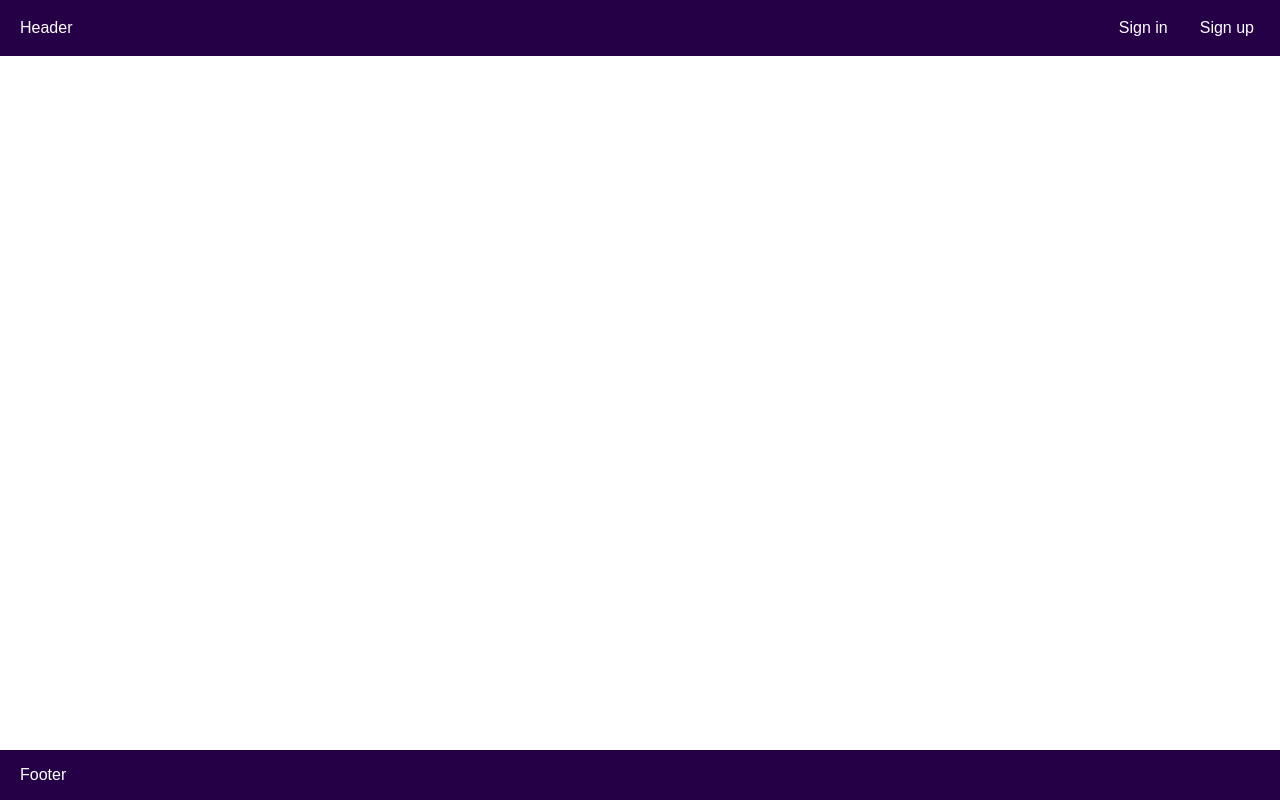
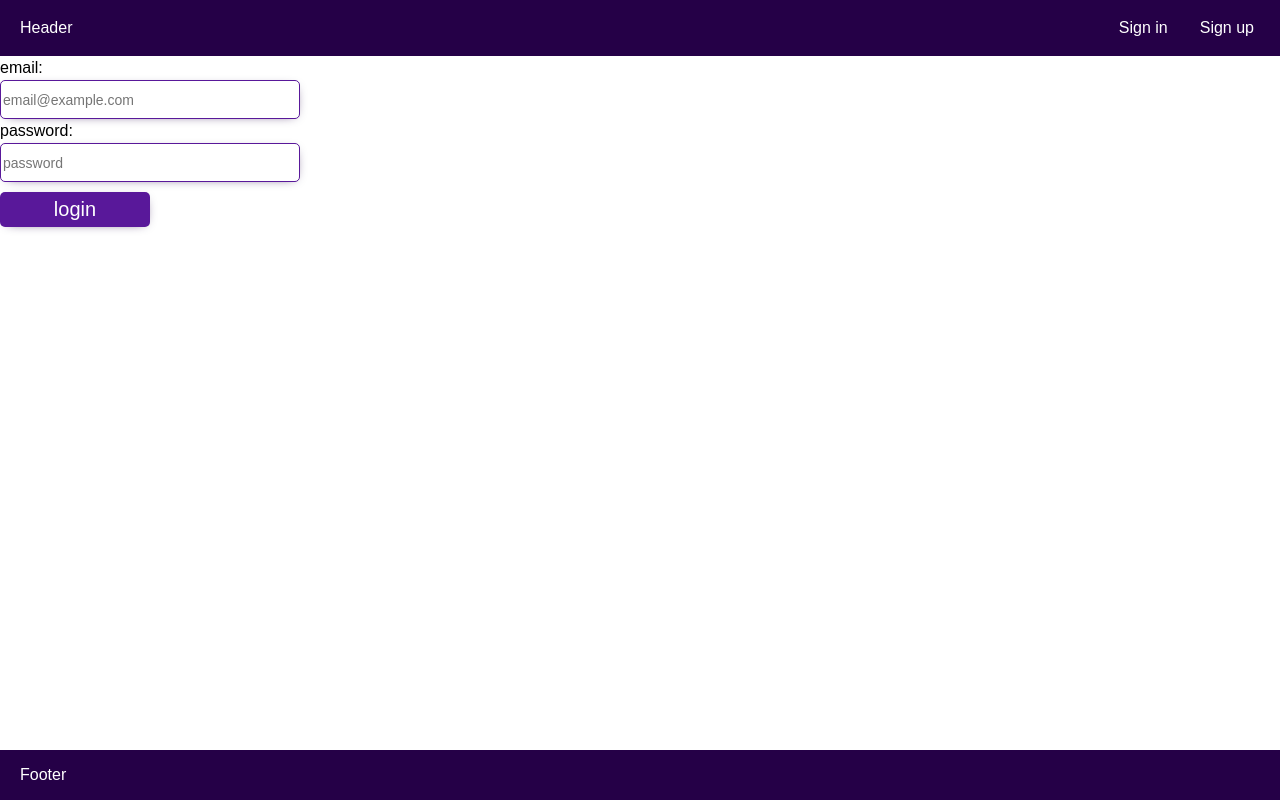
Before and after one commit to potworzy/angular-front-g, an Angular app: page /login in a window 1280 px wide. Built offline with nearby package versions, Linux system fonts and the light colour scheme.

Commit message:
poprawki do wyświetlania logowania/rejestracji

```diff
--- a/src/app/app-routing.module.ts
+++ b/src/app/app-routing.module.ts
@@ -1,11 +1,12 @@
 import { NgModule } from '@angular/core';
 import { RouterModule, Routes } from '@angular/router';
+import { AuthGuard } from './auth/auth.guard';
 import { GameBoardComponent } from './components/game-board/game-board.component';
 import { LoginComponent } from './components/login/login.component';
 
 const routes: Routes = [
   { path: 'login', component: LoginComponent },
-  { path: 'game', component: GameBoardComponent },
+  { path: 'game', component: GameBoardComponent, canActivate: [AuthGuard] },
 ];
 
 @NgModule({
--- a/src/app/components/game-board/game-board.component.ts
+++ b/src/app/components/game-board/game-board.component.ts
@@ -1,4 +1,4 @@
-import { Component } from '@angular/core';
+import { Component, OnInit } from '@angular/core';
 import { Observable, tap } from 'rxjs';
 import { GameService } from '../../game/game.service';
 
@@ -7,10 +7,12 @@ import { GameService } from '../../game/game.service';
   templateUrl: './game-board.component.html',
   styleUrls: ['./game-board.component.scss']
 })
-export class GameBoardComponent {
+export class GameBoardComponent implements OnInit {
   isLoggedIn:Observable<boolean>
   constructor(private gameService: GameService) {
     this.isLoggedIn = this.gameService.isLoggedIn
   }
-
+  ngOnInit(): void {
+      this.gameService.getUserCreatedGames().subscribe()
+  }
 }
--- a/src/app/components/login/login.component.html
+++ b/src/app/components/login/login.component.html
@@ -1,4 +1,4 @@
-<div class="forms-container" *ngIf="(chooseForm | async) !== 'hidden'">
-  <app-signin-form *ngIf="(chooseForm | async) === 'login'"></app-signin-form>
+<div class="forms-container">
+  <app-signin-form *ngIf="(chooseForm | async) !== 'register' || (chooseForm | async) === 'login'"></app-signin-form>
   <app-signup-form *ngIf="(chooseForm | async) === 'register'"></app-signup-form>
 </div>
--- a/src/app/game/game.service.ts
+++ b/src/app/game/game.service.ts
@@ -30,10 +30,11 @@ export class GameService {
     )
   }
   getUserCreatedGames() {
-    return this.http.get<GameListItem[]>(this.BASE_URL + "/game/mygames", { withCredentials: true }).pipe(
+    console.log('gamelist in')
+    return this.http.get(this.BASE_URL + "/game/mygames", { withCredentials: true }).pipe(
       tap(responseData => {
-        this.gameList = responseData
-        console.log('gamelist',this.gameList)
+        //this.gameList = responseData
+        console.log('gamelist',responseData)
       }),
       catchError(err => throwError(err))
     );
```
